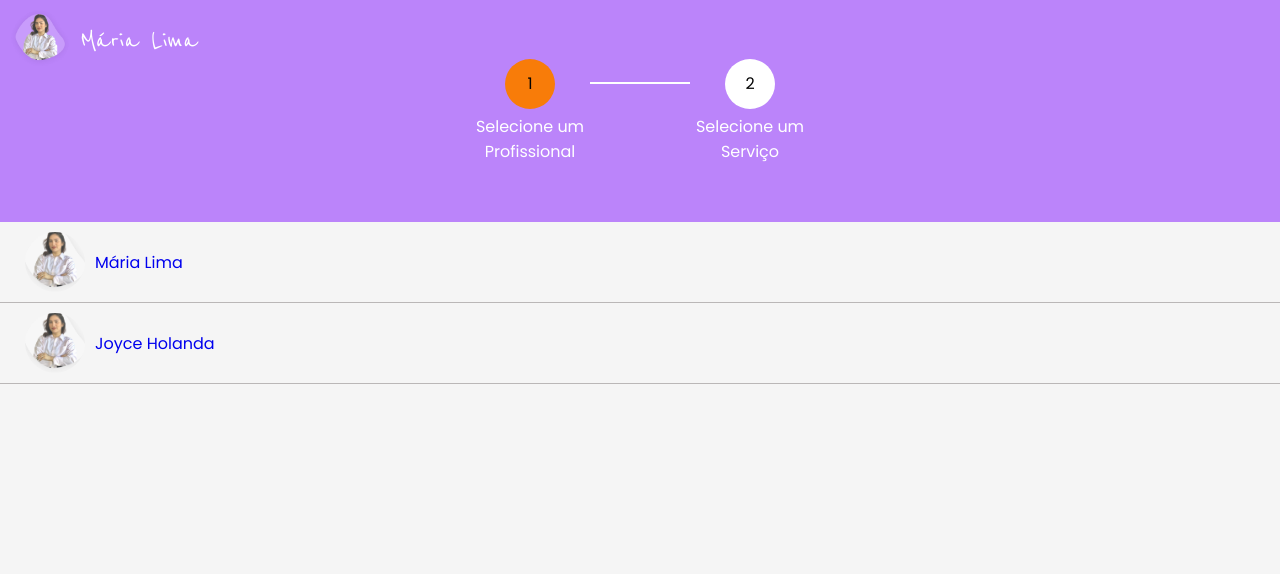
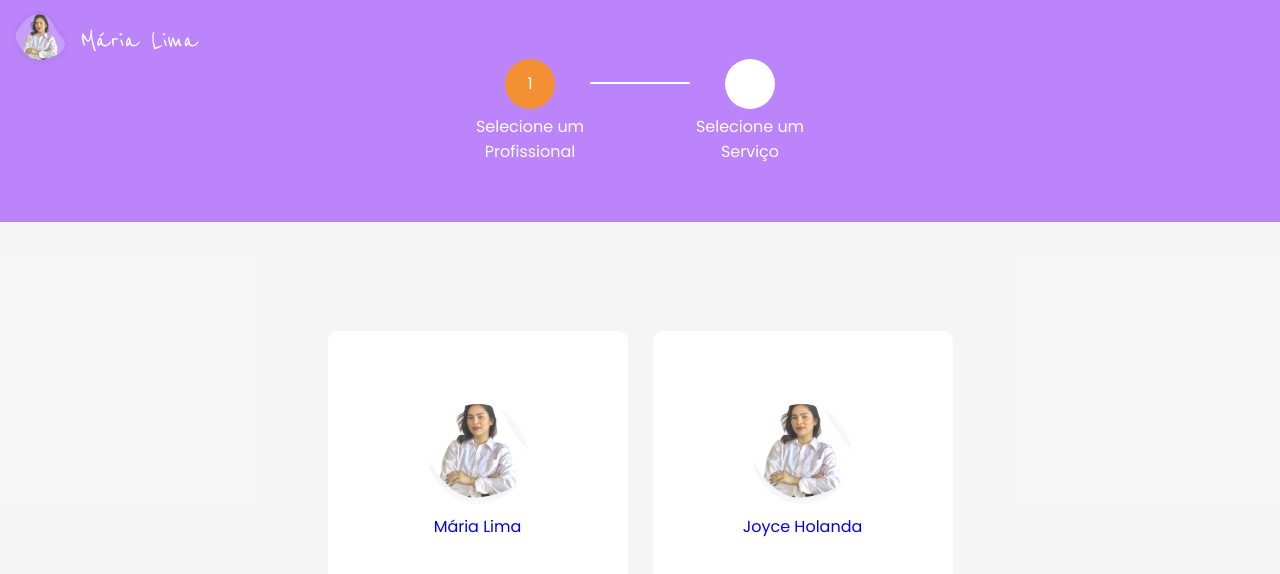
Before and after one commit to patrikferreira/studio-project, a Next.js app: page /professional in a window 1280 px wide. Shown: the top 574 px of the page. Built offline with nearby package versions, Linux system fonts and the light colour scheme.

Commit message:
[CHORE]: Ajustes na professional page e service page

```diff
--- a/src/app/(aplication)/page.module.css
+++ b/src/app/(aplication)/page.module.css
@@ -144,14 +144,38 @@
   background-color: var(--secondary-color);
 }
 
+.professionalContent {
+  display: flex;
+  justify-content: center;
+  align-items: center;
+  padding: 10px;
+}
+
+.cardContent {
+  display: grid;
+  grid-template-columns: 1fr 1fr;
+  gap: 25px;
+  overflow: auto;
+}
+
 .professionalCard {
-  border-bottom: 1px solid var(--border-color);
   display: flex;
-  justify-content: space-between;
+  flex-direction: column;
+  justify-content: center;
+  gap: 20px;
   align-items: center;
   padding: 10px 25px;
   cursor: pointer;
   transition: .3s;
+  background-color: var(--light);
+  border-radius: 10px;
+  height: 300px;
+  width: 300px;
+}
+
+.professionalCard i {
+  filter: drop-shadow(5px 2px 2px #cca5f8);
+  font-size: 25px;
 }
 
 .imgContentStudio {
@@ -159,20 +183,17 @@
   bottom: -50%;
 }
 
-.professionalCard:hover {
-  background-color: var(--hover);
-}
-
 .professionalDiv {
   display: flex;
   justify-content: center;
+  flex-direction: column;
   align-items: center;
   gap: 10px;
 }
 
 .professionalCard .imgProfessional {
-  height: 60px;
-  width: 60px;
+  height: 100px;
+  width: 100px;
   border-radius: 50%;
   overflow: hidden;
   position: relative;
@@ -190,24 +211,43 @@
 .servicePage {
   display: grid;
   grid-template-rows: 30% 70%;
-  height: calc(100vh - 70px);
+  height: calc(100vh - 60px);
   background-color: var(--secondary-color);
+}
+
+.services {
+  display: flex;
+  flex-direction: column;
+  align-items: center;
+  gap: 8px;
+  padding: 10px;
 }
 
 .serviceItem {
   display: flex;
   align-items: center;
   justify-content: space-between;
-  border-bottom: 1px solid var(--border-color);
   padding: 5px 15px;
   cursor: pointer;
   transition: .3s;
+  background-color: var(--light);
+  border-radius: 10px;
+  width: 95%;
 }
 
 .serviceInfo {
   display: flex;
   flex-direction: column;
   flex-wrap: wrap;
+}
+
+.serviceInfo > h3 {
+  color: var(--title-color);
+  font-weight: 500;
+}
+
+.serviceInfo > .checkedTitle {
+  color: var(--primary-color);
 }
 
 .serviceItem:hover {
@@ -262,6 +302,8 @@
   justify-content: center;
   align-items: center;
   width: 100%;
+  position: absolute;
+  bottom: 80px;
 }
 
 .buttonWhatsappDiv > button {
@@ -271,13 +313,10 @@
   cursor: pointer;
   border-radius: 3px;
   color: var(--light);
-  font-size: 15px;
+  font-size: 16px;
   display: flex;
   align-items: center;
   gap: 10px;
-  -webkit-box-shadow: var(--box-shadow-default);
-  -moz-box-shadow: var(--box-shadow-default);
-  box-shadow: var(--box-shadow-default);
 }
 
 /* ----------------------------- addres */
@@ -428,6 +467,23 @@
   transform: translate(-50%, -50%);
 }
 
+/* checkbox */
+.inutCheckbox{
+  all: unset;
+  width: 15px;
+  height: 15px;
+  display: inline-block;
+  background-color: var(--disable-color);
+  border-radius: 50%;
+}
+.inutCheckbox:checked{
+  background-color: var(--primary-color);
+  width: 15px;
+  height: 15px;
+  border-radius: 50%;
+}
+
+
 /* progres status */
 .progressStatus {
   display: flex;
@@ -459,7 +515,7 @@
   display: flex;
   justify-content: center;
   align-items: center;
-  color: var(--black);
+  color: var(--light);
 }
 
 .orangeColor {
--- a/src/app/(aplication)/professional/page.tsx
+++ b/src/app/(aplication)/professional/page.tsx
@@ -20,9 +20,11 @@ export default function page() {
       </Header>
 
       <div className={style.professionalContent}>
-        {ctx.professionals.map((p) => {
-          return <Professional professional={p} key={p.id} />
-        })}
+        <div className={style.cardContent}>
+          {ctx.professionals.map((p) => {
+            return <Professional professional={p} key={p.id} />
+          })}
+        </div>
       </div>
     </main>
   )
--- a/src/app/components/CardService.tsx
+++ b/src/app/components/CardService.tsx
@@ -42,7 +42,7 @@ export default function CardService({ service, selected }: Props) {
                     <Checkbox checked={isChecked} />
                 }
                 <div className={style.serviceInfo}>
-                    <h3>{service.title}</h3>
+                    <h3 className={isChecked ? style.checkedTitle : ''}>{service.title}</h3>
                     <p className={style.serviceDescription}>{service.description}</p>
                     <p>{searchProfessional(service)}</p>
                 </div>
--- a/src/app/components/Professional.tsx
+++ b/src/app/components/Professional.tsx
@@ -22,7 +22,7 @@ export default function Professional({ professional }: Props) {
                         <Image
                             src={ImageProfessional}
                             alt="Imagem da profissional"
-                            width={85}
+                            width={150}
                         />
                         </div>
                     </div>
--- a/src/app/components/ProgressStatus.tsx
+++ b/src/app/components/ProgressStatus.tsx
@@ -8,7 +8,7 @@ export default function ProgressStatus() {
   return (
     <div className={style.progressStatus}>
       <div className={style.divStatusProfessional}>
-        <div className={style.divColor} style={{background: '#F87C09'}}>
+        <div className={style.divColor} style={{background: '#f39033'}}>
           1
         </div>
         <p>Selecione um Profissional</p>
--- a/src/app/globals.css
+++ b/src/app/globals.css
@@ -8,10 +8,11 @@
   --content-color: #CB9FE0;
   --disable-color: rgb(170, 170, 170);
   --light: #ffff;
-  --progress: #F87C09;
+  --progress: #f39033;
   --bg-footer: #D9D9D9;
   --black: rgb(3, 3, 3);
   --border-color: #6d65656f;
+  --title-color: #2c2c2c;
   --hover: #e4e4e4;
   --bg-content-addres: #F2EAEA;
   --box-shadow-default: 2px 2px 5px 0px rgba(0,0,0,0.62);
--- a/src/app/store/DataContext.tsx
+++ b/src/app/store/DataContext.tsx
@@ -52,7 +52,7 @@ const professionalData: Professional[] = [
             {title: 'Maquiagem e Cabelo', description: '', price: 'R$ 100,00'}, // adicionar descricao
             {title: 'Consultoria de imagem e estilo', description: 'Quaisquer tipos de cabelos com curvaturas ou não.', price: 'R$ 300,00'},
         ]
-    }
+    },
 
 ]
 
```
